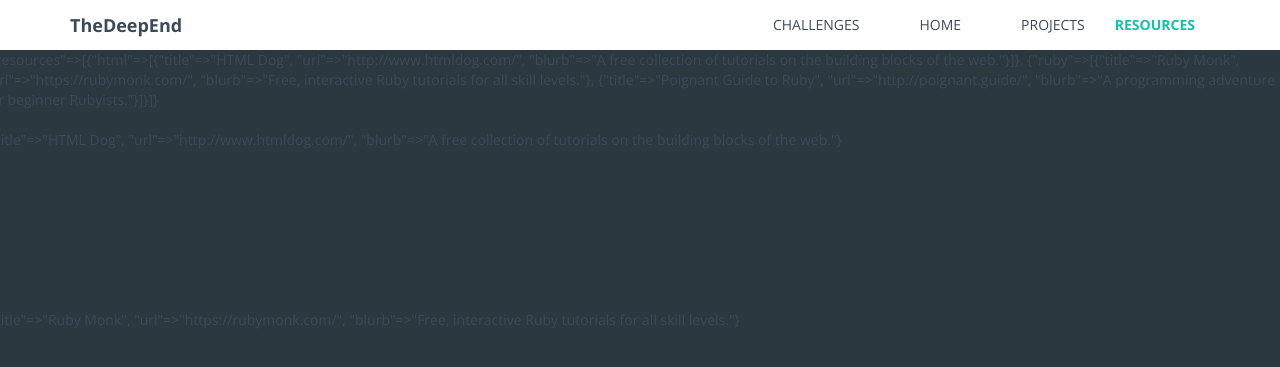
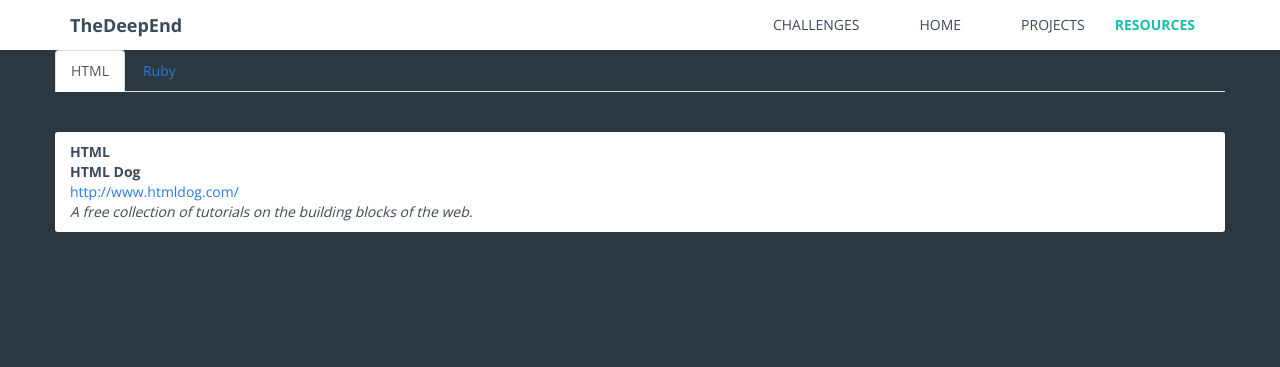
Before and after one commit to TheDeepEnd/thedeepend.github.io, a Jekyll site: the page built from resources.html, in a window 1280 px wide. Shown: the top 367 px of the page. Built offline with Jekyll 4.4.1, drawn with Linux system fonts in a browser that asks for light colours.

Commit message:
Add languages.json, resources.json, and set up resources.html to parse both files.

```diff
--- a/_data/languages.json
+++ b/_data/languages.json
@@ -1,6 +1,6 @@
 {
   "languages" : [
-    { "name" : "html" },
-    { "name" : "ruby" }
+    { "name" : "HTML" },
+    { "name" : "Ruby" }
   ]
 }
--- a/_data/resources.json
+++ b/_data/resources.json
@@ -1,23 +1,22 @@
 {
   "resources" : [
-    "html" : [
     {
+      "category" : "HTML",
          "title" : "HTML Dog",
-        "url"   : "http://www.htmldog.com/",
+           "url" : "http://www.htmldog.com/",
          "blurb" : "A free collection of tutorials on the building blocks of the web."
-      }
-    ],
-    "ruby" : [
+    },
     {
+      "category" : "Ruby",
          "title" : "Ruby Monk",
-        "url"   : "https://rubymonk.com/",
+           "url" : "https://rubymonk.com/",
          "blurb" : "Free, interactive Ruby tutorials for all skill levels."
     },
     {
+      "category" : "Ruby",
          "title" : "Poignant Guide to Ruby",
-        "url"   : "http://poignant.guide/",
+           "url" : "http://poignant.guide/",
          "blurb" : "A programming adventure for beginner Rubyists."
     }
   ]
-  ]
 }
--- a/resources.html
+++ b/resources.html
@@ -5,21 +5,35 @@
 published: true
 ---
 
-<div class="row">
-  {{ site.data.resources }}
-  <br>
-  <br>
-  <ul>
-    {% for language in site.data.languages.languages %}
-      {% for resource in site.data.resources.resources %}
-        <li>
-          <ul>
-            <li>{{ resource[language.name][0] }}</li>
-            <li>{{ resource[language.name]["url"] }}</li>
-            <li>{{ resource[language.name]["blurb"] }}</li>
-          </ul>
+<div class="container">
+  <div class="row">
+    <ul class="nav nav-tabs" role="tabslist">
+      {% for language in site.data.languages.languages %}
+        <li {% if forloop.index == 1 %} class="active" {% endif %}>
+          <a href="#{{ language["name"] }}" role="tab" data-toggle="tab">
+            {{ language["name"] }}
+          </a>
         </li>
       {% endfor %}
-    {% endfor %}
-  </ul>
+    </ul>
+
+    <div class="tab-content">
+      {% for language in site.data.languages.languages %}
+        <div role="tab" class="tab-pane {% if forloop.index == 1 %} active {% endif %}" id={{ language["name"] }}>
+          {% for resource in site.data.resources.resources %}
+            {% if language["name"] == resource["category"] %}
+              <div class="project-box">
+                <strong>{{ resource["category"] }}</strong><br>
+                <strong>{{ resource["title"]    }}</strong><br>
+                <a href={{ resource["url"] }} target="_blank">
+                  {{ resource["url"]    }}
+                </a><br>
+                <em>{{ resource["blurb"] }}</em>
+              </div>
+            {% endif %}
+          {% endfor %}
+        </div>
+      {% endfor %}
+    </div>
+  </div>
 </div>
```
Lines whose indentation alone changed are shown as unchanged.
